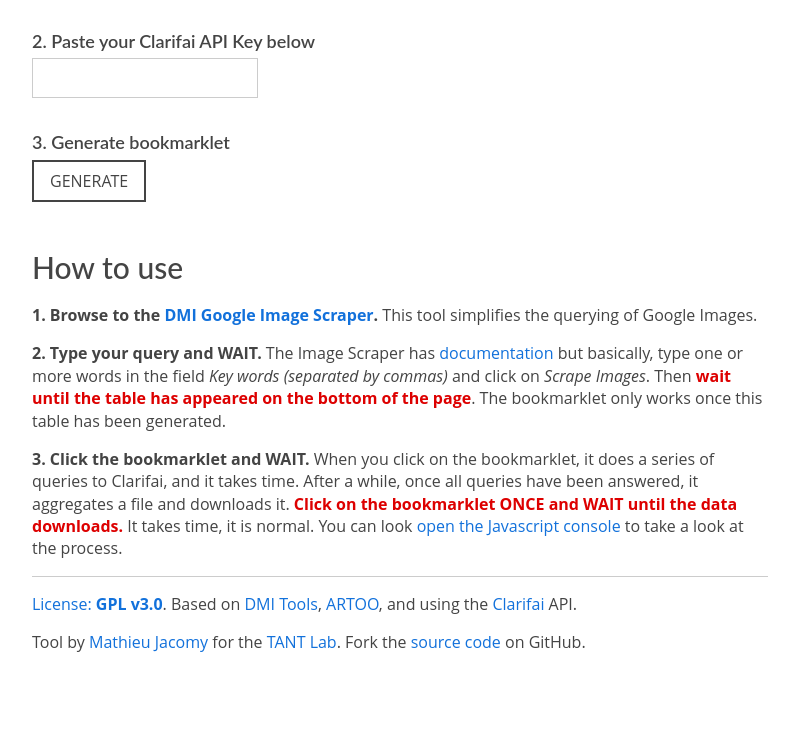
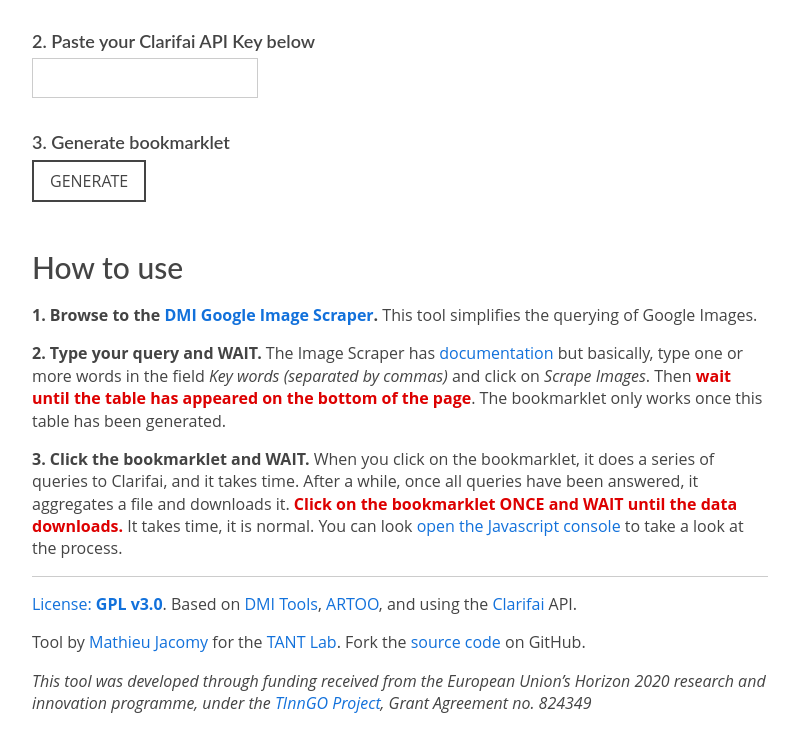
Before and after one commit to jacomyma/google-image-dmi-clarifai, a plain HTML site: page index.html in a window 1280 px wide. Shown: the part 710-1440 px from the top of the page, without its empty margins (240-1037 px from the left). Before the commit the page ends 1380 px from the top, so only its background shows below. Drawn offline with Linux system fonts and the light colour scheme.

Commit message:
TInnGO referred in website

```diff
--- a/index.html
+++ b/index.html
@@ -113,6 +113,7 @@
     <p>
       Tool by <a href="https://twitter.com/jacomyma" target="_blank">Mathieu Jacomy</a> for the <a href="https://www.tantlab.aau.dk/" target="_blank">TANT Lab</a>. Fork the <a href="https://github.com/jacomyma/google-image-dmi-clarifai" target="_blank">source code</a> on GitHub.
     </p>
+    <p><em>This tool was developed through funding received from the European Union’s Horizon 2020 research and innovation programme, under the <a href="https://www.tinngo.eu/" target="_blank">TInnGO Project</a>, Grant Agreement no. 824349</em></p>
   </section>
 
 </main>
```
